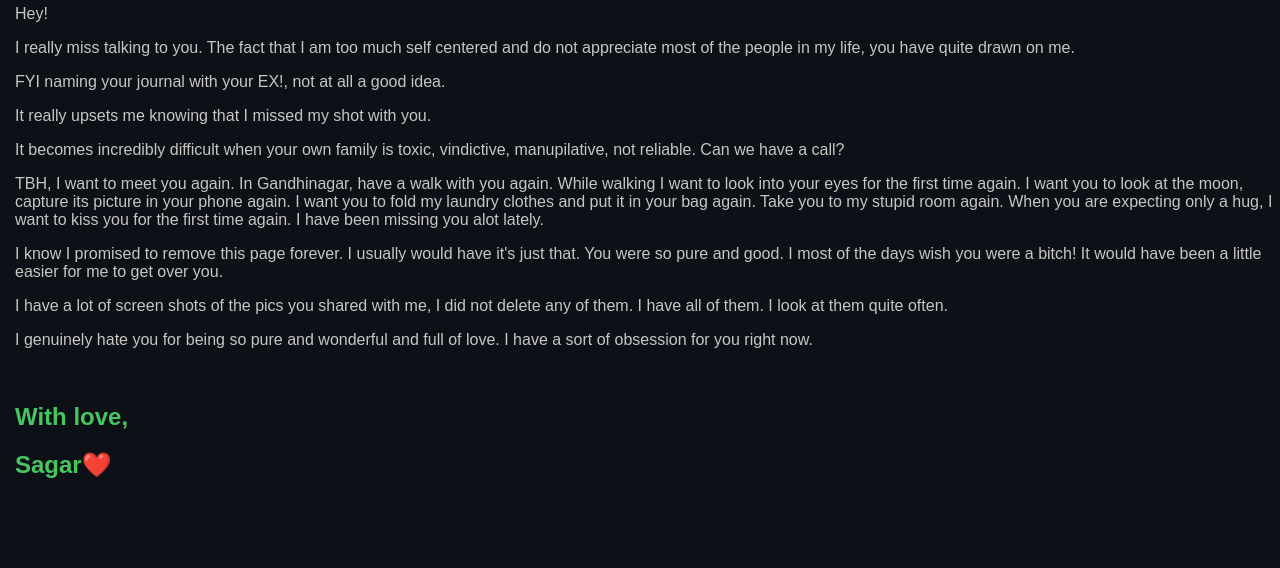
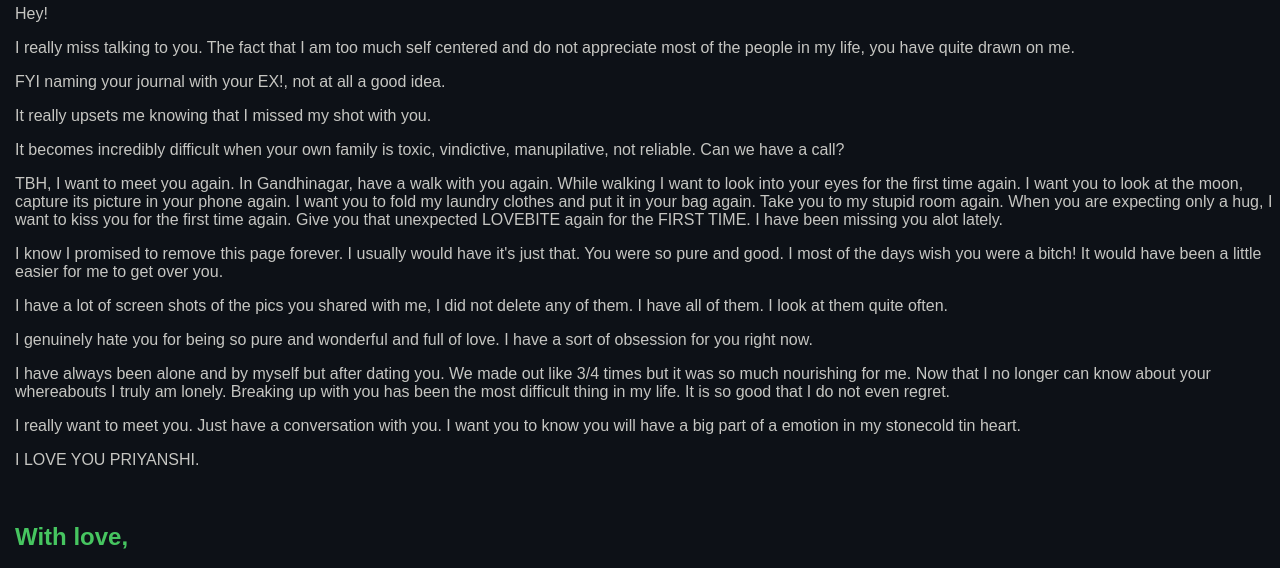
Before and after one commit to Pr1yansh1Pat3l/Pr1yansh1Pat3l.github.io, a plain HTML site: page index.html in a window 1280 px wide. Shown: the part 217-785 px from the top of the page. Drawn offline with Linux system fonts and the light colour scheme.

Commit message:
Update index.html

```diff
--- a/index.html
+++ b/index.html
@@ -65,11 +65,14 @@
       <p>FYI naming your journal with your EX!, not at all a good idea.</p>
       <p>It really upsets me knowing that I missed my shot with you.</p>
       <p>It becomes incredibly difficult when your own family is toxic, vindictive, manupilative, not reliable. Can we have a call?</p>
-      <p>TBH, I want to meet you again. In Gandhinagar, have a walk with you again. While walking I want to look into your eyes for the first time again. I want you to look at the moon, capture its picture in your phone again. I want you to fold my laundry clothes and put it in your bag again. Take you to my stupid room again. When you are expecting only a hug, I want to kiss you for the first time again. I have been missing you alot lately.</p>
+      <p>TBH, I want to meet you again. In Gandhinagar, have a walk with you again. While walking I want to look into your eyes for the first time again. I want you to look at the moon, capture its picture in your phone again. I want you to fold my laundry clothes and put it in your bag again. Take you to my stupid room again. When you are expecting only a hug, I want to kiss you for the first time again. Give you that unexpected LOVEBITE again for the FIRST TIME. I have been missing you alot lately.</p>
       <p>I know I promised to remove this page forever. I usually would have it's just that. You were so pure and good. I most of the days wish you were a bitch! It would have been a little easier for me to get over you. </p>
       <p>I have a lot of screen shots of the pics you shared with me, I did not delete any of them. I have all of them. I look at them quite often.</p>
       <p>I genuinely hate you for being so pure and wonderful and full of love. I have a sort of obsession for you right now. </p>
 
+      <p>I have always been alone and by myself but after dating you. We made out like 3/4 times but it was so much nourishing for me. Now that I no longer can know about your whereabouts I truly am lonely. Breaking up with you has been the most difficult thing in my life. It is so good that I do not even regret.</p>
+      <p>I really want to meet you. Just have a conversation with you. I want you to know you will have a big part of a emotion in my stonecold tin heart.</p>
+      <p>I LOVE YOU PRIYANSHI.</p>
 
       </br>
       <h2>With love,</h2>
```
